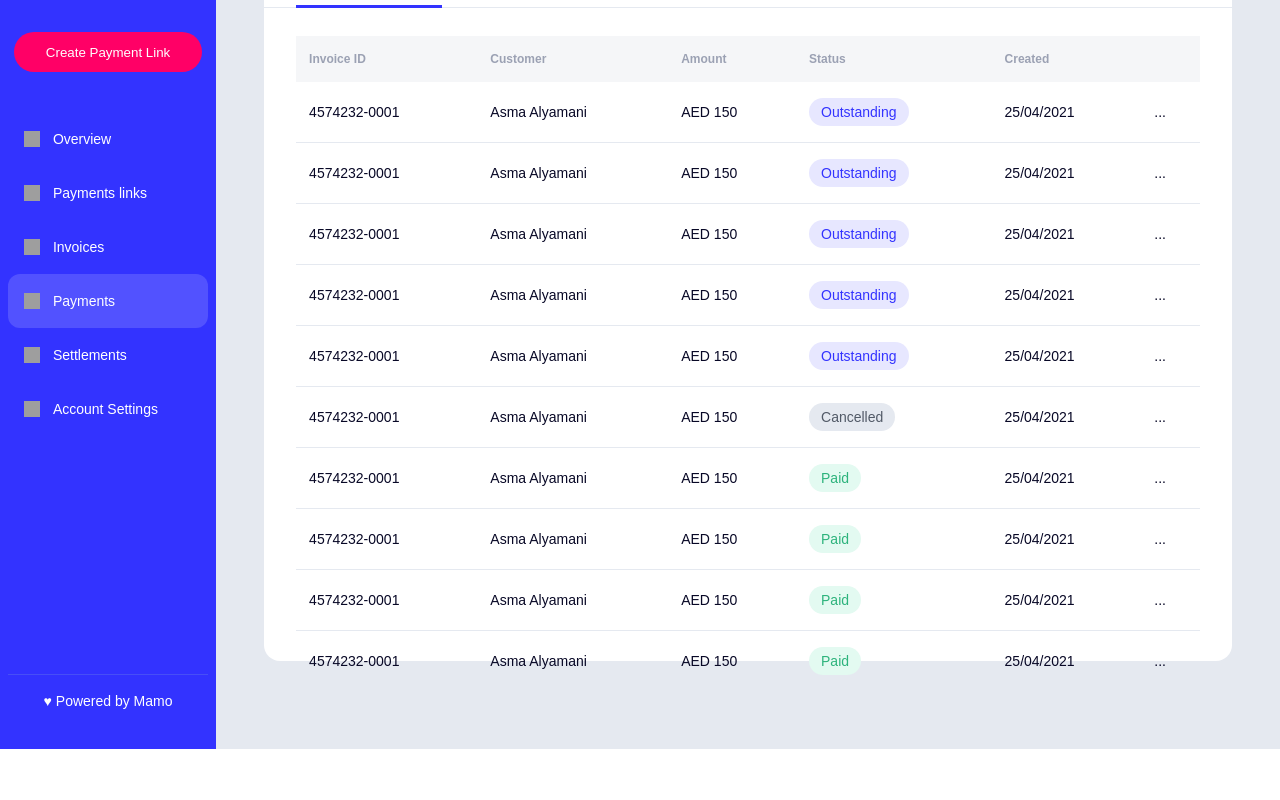
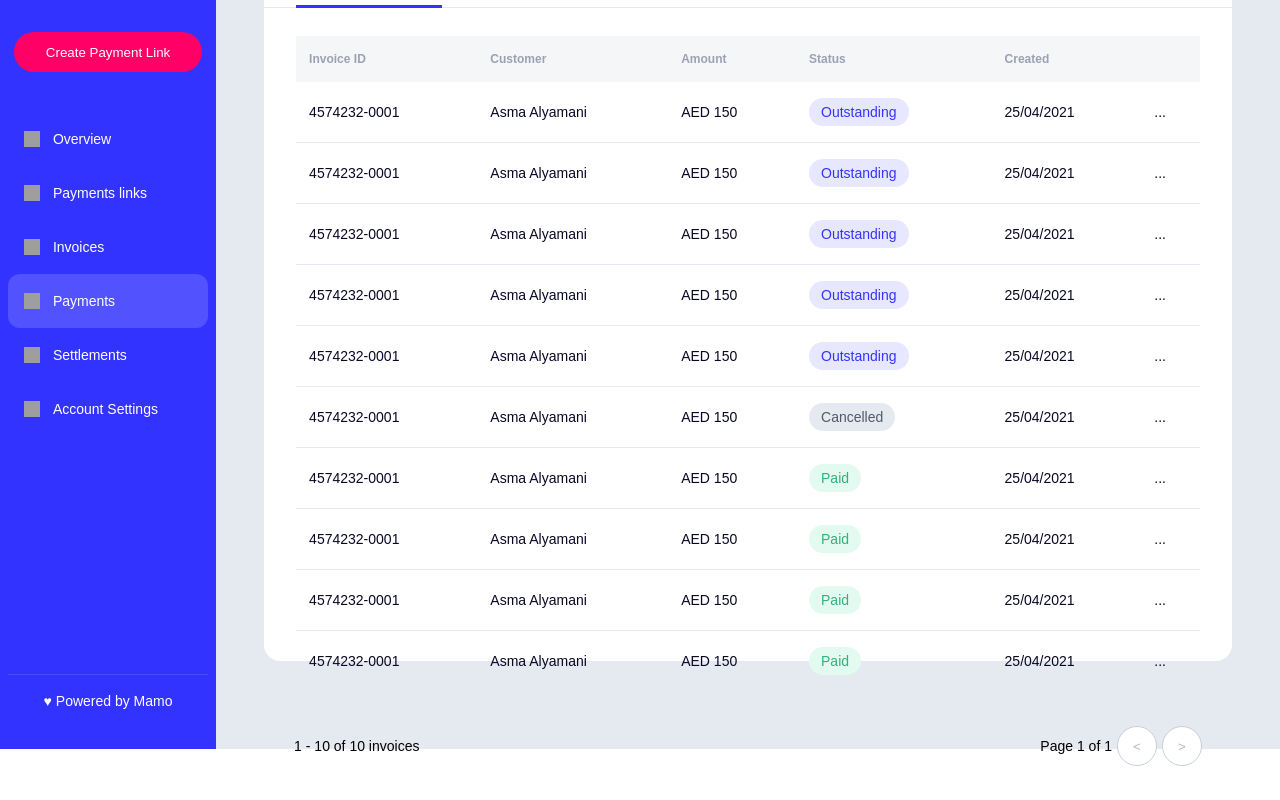
Before and after one commit to bumsyalao/mamo-app, a React (Create React App) app: page / in a window 1280 px wide. Shown: the part 345-1145 px from the top of the page. Before the commit the page ends 1094 px from the top, so only its background shows below. Built offline with nearby package versions, Linux system fonts and the light colour scheme; grey boxes are pictures that could not be loaded.

Commit message:
Add pagination

```diff
--- /dev/null
+++ b/src/components/Paginate.tsx
@@ -0,0 +1,44 @@
+import React, { useState } from 'react';
+import paginate from '../util/paginate';
+import { Invoices } from '../util/mock-data'
+
+
+export const Paginate = ({ tableData }: { tableData: Invoices[] }) => {
+
+    const [page, setPage] = useState(1);
+    const count = 10;
+    const {
+        data: paginatedData,
+        currentPage,
+        totalPages,
+    } = paginate(tableData, count, page);
+    const handleNext = () => {
+        if (page < totalPages) {
+            setPage((val) => val + 1);
+        } else {
+            setPage(totalPages);
+        }
+    };
+    const handlePrev = () => {
+        if (page > 1) {
+            setPage((val) => val - 1);
+        } else {
+            setPage(1);
+        }
+    };
+
+    return (
+        <div className='table-footer-items'>
+            <div className='hideOnMobile'>
+                1 - {count} of {paginatedData.length} invoices
+            </div>
+            <div className='table-footer-paginate'>
+                <div>Page {page} of {totalPages} </div>
+                <div>
+                    <button disabled={page === 1} onClick={handlePrev}>{"<"}</button>
+                    <button disabled={page === totalPages} onClick={handleNext}>{">"}</button>
+                </div>
+            </div>
+        </div>
+    );
+}
--- a/src/components/Table/Table.tsx
+++ b/src/components/Table/Table.tsx
@@ -27,7 +27,6 @@ export const Table = ({ tableData }: { tableData: Invoices[] }) => {
                         </tr>
                     )
                 })}
-
             </tbody>
         </table>
     );
--- a/src/components/Table/TableWrapper.tsx
+++ b/src/components/Table/TableWrapper.tsx
@@ -23,7 +23,7 @@ export const TableWrapper = () => {
                         let tableData = getTableData(tab);
 
                         return (
-                            <div label={`${tab} (${tableData.length})`} key={tab + i}>
+                            <div label={`${tab} (${tableData.length})`} key={tab + i} tableData={tableData} >
                                 <Table tableData={tableData} />
                             </div>
                         )
--- a/src/components/Tabs.tsx
+++ b/src/components/Tabs.tsx
@@ -1,6 +1,6 @@
 import React, { useState } from 'react';
 import { Button } from './Button';
-import { Link } from 'react-router-dom'
+import { Paginate } from '../components/Paginate';
 
 
 type TabProps = {
@@ -10,11 +10,12 @@ type TabProps = {
 };
 
 export const Tabs = ({ children }: any) => {
-
     const [activeTab, setActiveTab] = useState(children[0].props.label as string);
+    const [selectedTableData, setSelectedTableData] = useState(children[0].props.tableData as any);
 
     const onClickTabItem = (label: string) => {
         setActiveTab(label);
+        setSelectedTableData(children.filter((child: any) => child.props.label === label)[0].props.tableData);
     }
 
     return (
@@ -24,7 +25,6 @@ export const Tabs = ({ children }: any) => {
                 <ol className="tab-list">
                     {children.map((child: any) => {
                         const { label } = child.props;
-
                         return (
                             <Tab
                                 activeTab={activeTab}
@@ -44,6 +44,12 @@ export const Tabs = ({ children }: any) => {
                     if (child.props.label !== activeTab) return undefined;
                     return child.props.children;
                 })}
+            </div>
+
+            <div className='divider'></div>
+            <div className='tab-footer'>
+                <Paginate tableData={selectedTableData} />
+
             </div>
         </div>
     );
--- a/src/index.tsx
+++ b/src/index.tsx
@@ -3,11 +3,13 @@ import ReactDOM from 'react-dom/client';
 import './index.css';
 import App from './App';
 import reportWebVitals from './reportWebVitals';
+import { tableHeaders, Invoices } from './util/mock-data'
 
 declare module 'react' {
   interface HTMLAttributes<T> extends AriaAttributes, DOMAttributes<T> {
     // extends React's HTMLAttributes
     label?: string;
+    tableData?: Invoices[];
   }
 }
 
--- a/src/scss/component.scss
+++ b/src/scss/component.scss
@@ -160,38 +160,6 @@ $primary-color: #3333FF;
     }
 }
 
-.table-wrapper {
-    background-color: #E5E9F0;
-    //tablet
-    // height: 80%;
-    //desktop
-    height: 100vh;
-    padding: 48px;
-
-    .table-container {
-        display: flex;
-        flex-direction: column;
-        align-items: flex-start;
-        height: 95%;
-        background: #FFFFFF;
-        border-radius: 16px;
-    }
-
-    .table-tabs {
-        display: flex;
-        padding: 0px 30px;
-        width: 95%;
-        justify-content: space-between;
-
-    }
-
-    .divider {
-        width: 102%;
-        margin: -16px;
-        border-bottom: 1px solid #E5E9F0;
-    }
-
-}
 
 .button {
     align-self: center;
@@ -250,44 +218,10 @@ $primary-color: #3333FF;
     .tab-content {
         margin: 32px;
         margin-top: 44px;
+        min-height: 70%;
     }
 }
 
-.table {
-    width: 100%;
-    border-collapse: collapse;
-    border-spacing: 0;
-    margin-bottom: 32px;
-
-    thead {
-
-        border-radius: 12px;
-        background: #F5F6F8;
-        color: #9BA1B3;
-        text-align: left;
-        font-style: normal;
-        font-weight: 400;
-        font-size: 12px;
-
-        th {
-            padding: 16px 13px;
-        }
-    }
-
-    tbody {
-        tr {
-            border-bottom: 1px solid #E5E9F0;
-            font-weight: 400;
-            font-size: 14px;
-            color: #080826;
-            padding: 16px 0px;
-
-            td {
-                padding: 16px 13px;
-            }
-        }
-    }
-}
 
 .badges {
     background: #eee;
--- a/src/scss/style.scss
+++ b/src/scss/style.scss
@@ -2,3 +2,4 @@
 @import 'layout';
 @import 'component';
 @import 'form';
+@import 'table';
--- /dev/null
+++ b/src/scss/table.scss
@@ -0,0 +1,108 @@
+.table-wrapper {
+    background-color: #E5E9F0;
+    //tablet
+    // height: 80%;
+    //desktop
+    height: 100vh;
+    padding: 48px;
+
+    .table-container {
+        display: flex;
+        flex-direction: column;
+        align-items: flex-start;
+        height: 95%;
+        background: #FFFFFF;
+        border-radius: 16px;
+    }
+
+    .table-tabs {
+        display: flex;
+        padding: 0px 30px;
+        width: 95%;
+        justify-content: space-between;
+
+    }
+
+    .divider {
+        width: 102%;
+        margin: -16px;
+        border-bottom: 1px solid #E5E9F0;
+    }
+
+}
+
+.table {
+    width: 100%;
+    border-collapse: collapse;
+    border-spacing: 0;
+    margin-bottom: 32px;
+
+    thead {
+
+        border-radius: 12px;
+        background: #F5F6F8;
+        color: #9BA1B3;
+        text-align: left;
+        font-style: normal;
+        font-weight: 400;
+        font-size: 12px;
+
+        th {
+            padding: 16px 13px;
+        }
+    }
+
+    tbody {
+        tr {
+            border-bottom: 1px solid #E5E9F0;
+            font-weight: 400;
+            font-size: 14px;
+            color: #080826;
+            padding: 16px 0px;
+
+            td {
+                padding: 16px 13px;
+            }
+        }
+
+        tr:last-child {
+            border-bottom: none;
+        }
+    }
+
+
+}
+
+.tab-footer {
+    display: flex;
+    padding: 10px 30px;
+    bottom: 0;
+
+    .table-footer-items {
+        display: flex;
+        justify-content: space-between;
+        align-items: center;
+        width: 100%;
+        font-size: 14px;
+        margin-top: 24px;
+        margin-bottom: 24px;
+    }
+
+    .table-footer-paginate {
+        display: flex;
+        justify-content: space-between;
+        align-items: center;
+
+        >div>button {
+            height: 40px;
+            width: 40px;
+            padding: auto;
+            border-radius: 100%;
+            margin-left: 5px;
+            background: white;
+            border: 1px solid #C7CEDC;
+            cursor: pointer;
+        }
+
+    }
+}
```
Also changed, not shown: 1 other file (tests, documents, lock files or other folders).
